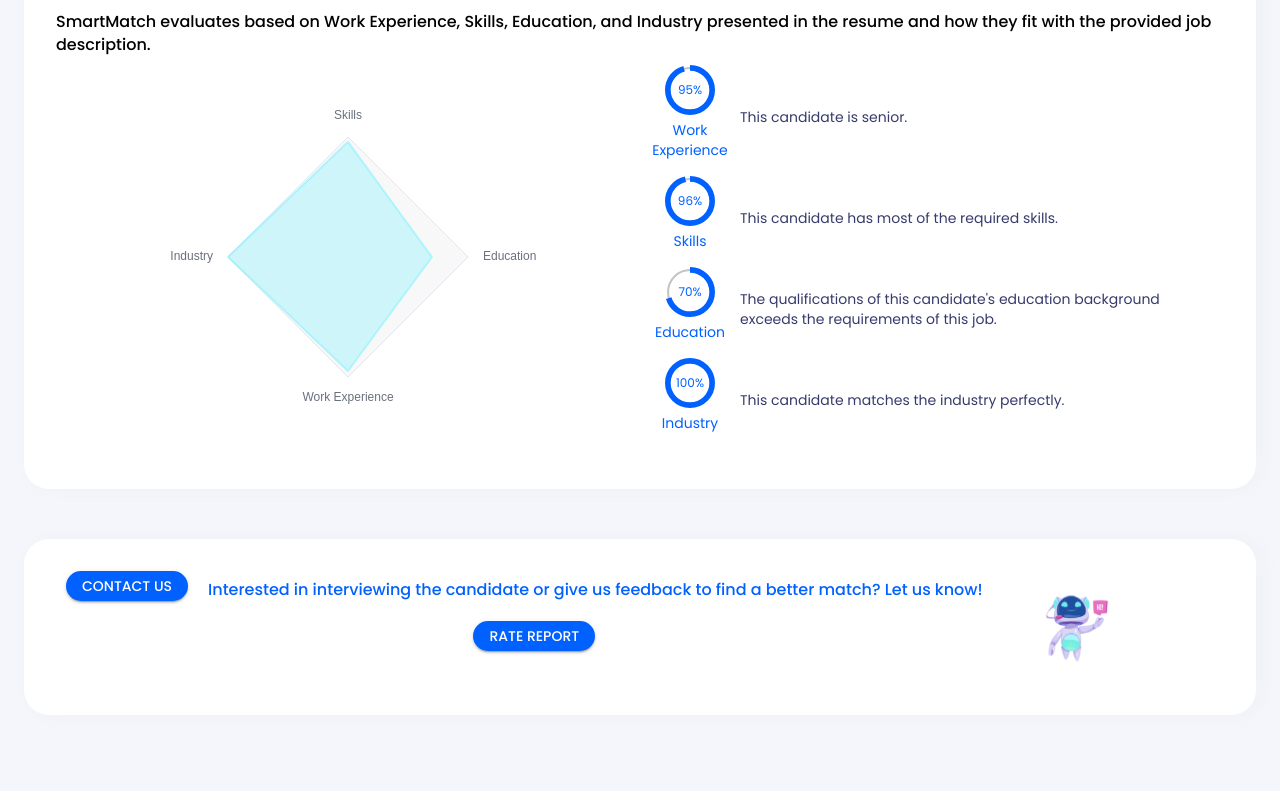
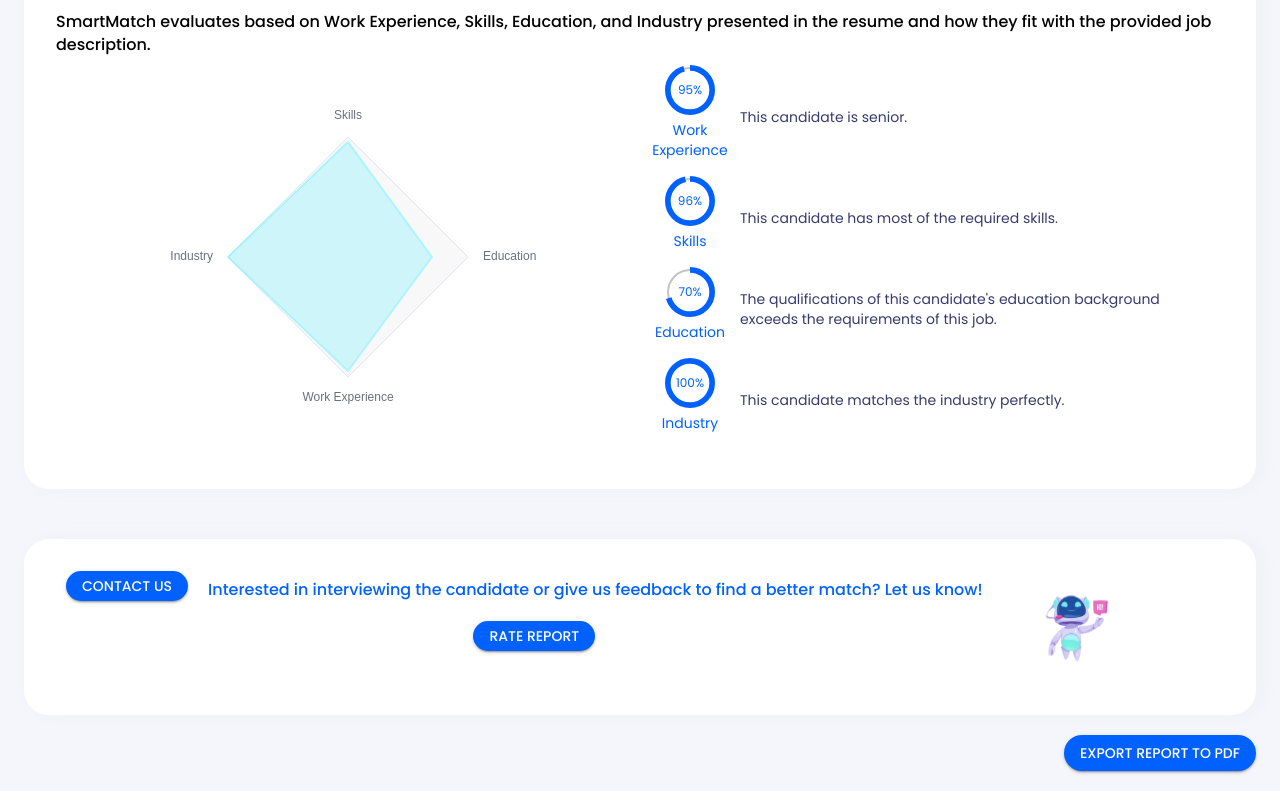
Before and after one commit to takeramagan/Smart-Match, a Next.js app: page /businessReport in a window 1280 px wide. Shown: the part 248-1039 px from the top of the page. Before the commit the page ends 979 px from the top, so only its background shows below. Built offline with nearby package versions, Linux system fonts and the light colour scheme.

Commit message:
button display add

```diff
--- a/src/pages/businessReport.js
+++ b/src/pages/businessReport.js
@@ -30,6 +30,7 @@ import {
 // import icons
 import ArrowBackOutlinedIcon from '@material-ui/icons/ArrowBackOutlined';
 import DescriptionIcon from "@material-ui/icons/Description";
+
 
 export default function BusinessReport({presetReport}) {
     const {t} = useTranslation();
@@ -144,12 +145,20 @@ export default function BusinessReport({presetReport}) {
                                 <BusinessCourseSection report={report}
                                                        hrId={hrId}
                                                        jobId={jobId}
-                                                       email = {email}
+                                                       email={email}
                                 />
                             </div>
                         </Grid>
                     </Grid>
+                    <div style={{textAlign: 'right', marginTop: 20, marginBottom: 20}}>
+                        <Button
+                            variant='contained'
+                            color='primary'>
+                            {t('export.exportFile')}
+                        </Button>
+                    </div>
                 </Container>
+
             </Box>
         </>
     )
```
